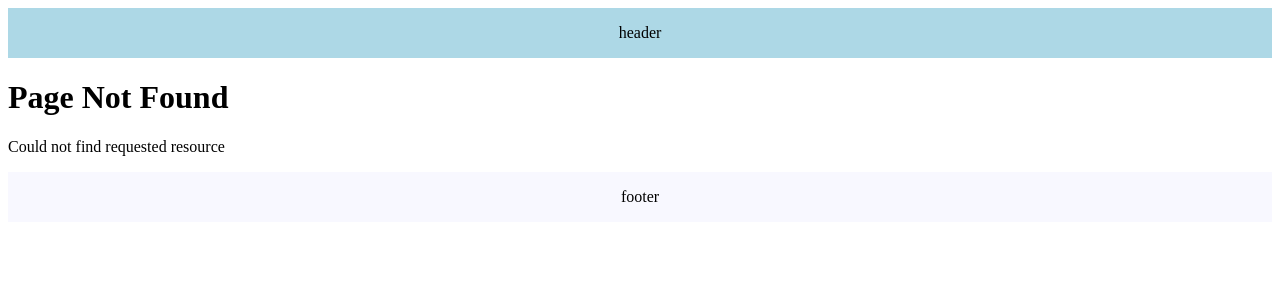
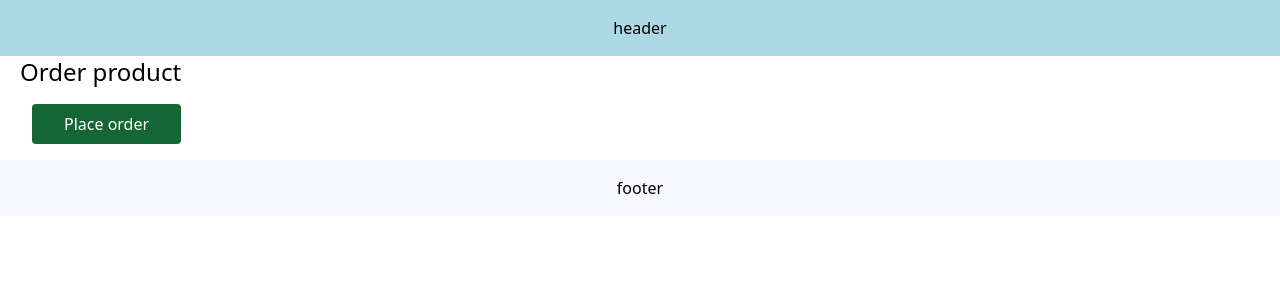
Before and after one commit to yuasys/routing-demo, a Next.js app: page /order-product in a window 1280 px wide. Before the commit this address had no page. Shown: the top 300 px of the page. Built offline with nearby package versions, Linux system fonts and the light colour scheme.

Commit message:
Add OrderProduct component with styles

```diff
--- /dev/null
+++ b/src/app/order-product/page.tsx
@@ -0,0 +1,21 @@
+"use client";
+import{ useRouter} from "next/navigation";
+import "./styles.css"; // tailwindcssのスタイルシートをインポートして有効化します。
+
+export default function OrderProduct()
+{
+  const router = useRouter();
+  const handleClick = () => {
+    console.log("placing your order");
+    router.replace("/");//他にraouter.back()やforward()もある
+  };
+  return (
+    <>
+      <h1 className="text-2xl pl-5">Order product</h1>
+      <button
+      onClick={handleClick}
+      className="bg-green-800 hover:bg-green-700 text-white rounded px-8 py-2 ml-8 my-4"
+      >Place order</button>
+    </>
+  );
+}
--- /dev/null
+++ b/src/app/order-product/styles.css
@@ -0,0 +1,4 @@
+/* FILEPATH: /Users/yuasys/source/next.js/routing-demo/src/app/order-product/style.css */
+@import 'tailwindcss/base';
+@import 'tailwindcss/components';
+@import 'tailwindcss/utilities';
```
